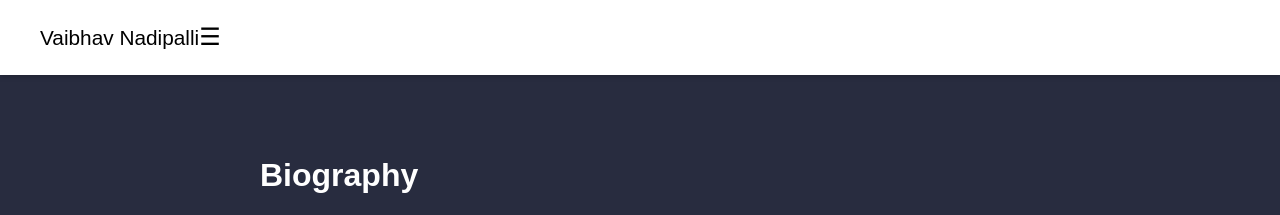
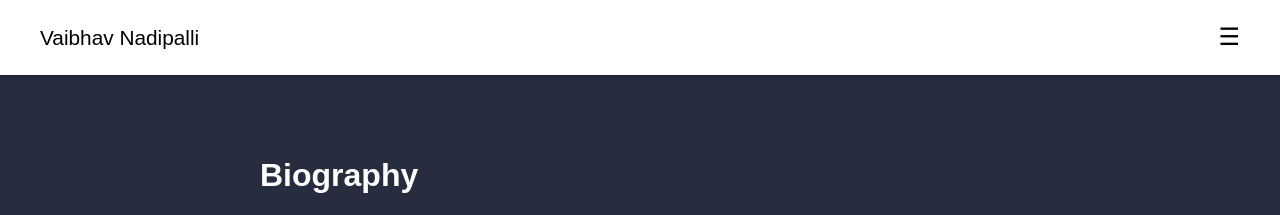
Before and after one commit to Vaibhav-Nadipalli/vaibhav-nadipalli.github.io, a Jekyll site: the page built from index.markdown, in a window 1280 px wide. Shown: the top 215 px of the page. Built offline with Jekyll 4.4.1, drawn with Linux system fonts in a browser that asks for light colours.

Commit message:
Update styles.css

```diff
--- a/assets/css/styles.css
+++ b/assets/css/styles.css
@@ -35,6 +35,7 @@ header {
     display: flex;
     justify-content: space-between;
     align-items: center;
+    width: 100%;
 }
 
 .nav-title {
@@ -58,8 +59,7 @@ header {
 nav {
     position: absolute;
     top: 75px; /* Adjusted top position to start below the header */
-    left: 0;
-    width: 100%;
+    right: 0; /* Align navigation to the right */
     background-color: #fff; /* White background */
     padding: 10px 0; /* Vertical padding */
     box-shadow: 0 2px 5px rgba(0,0,0,0.2);
@@ -128,6 +128,8 @@ h2, h3 {
 
     nav {
         top: 60px; /* Adjusted top position for mobile */
+        right: 0; /* Align navigation to the right */
+        width: 200px; /* Example width for mobile navigation */
     }
 
     main {
```
